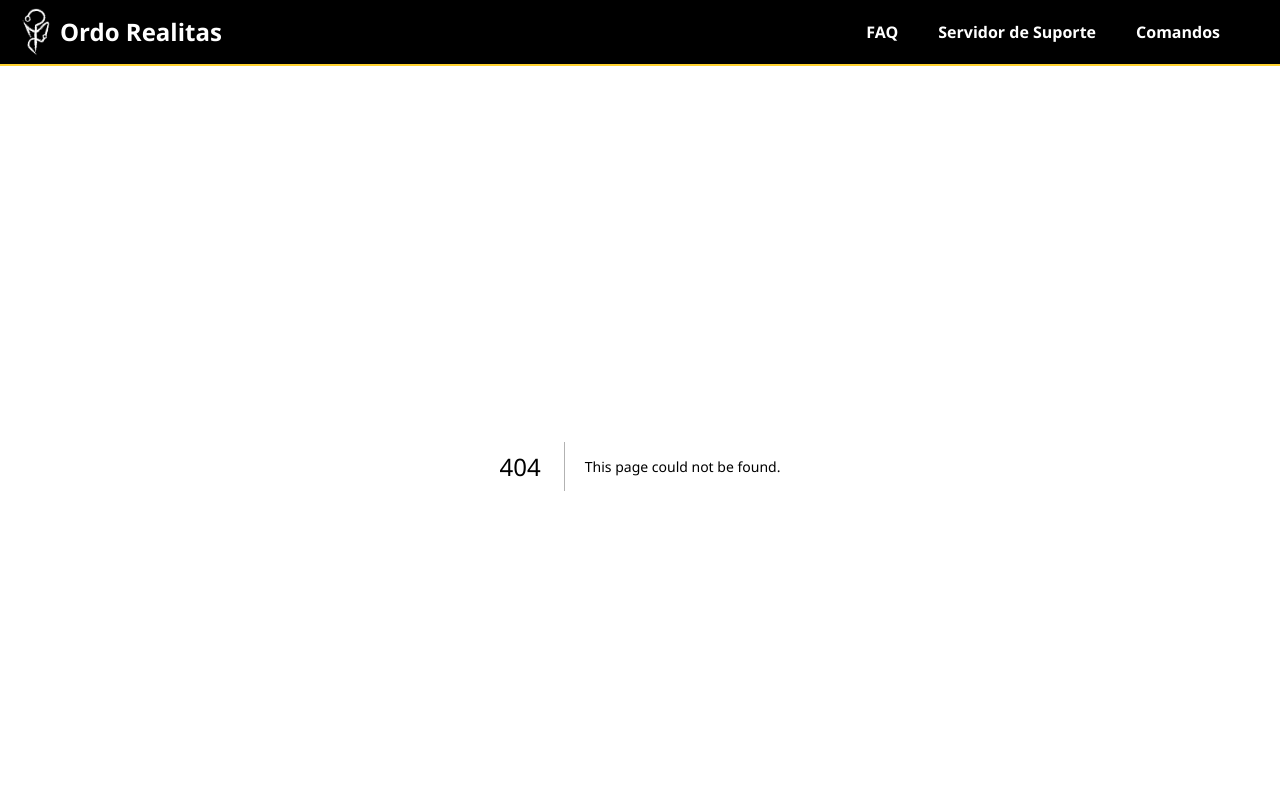
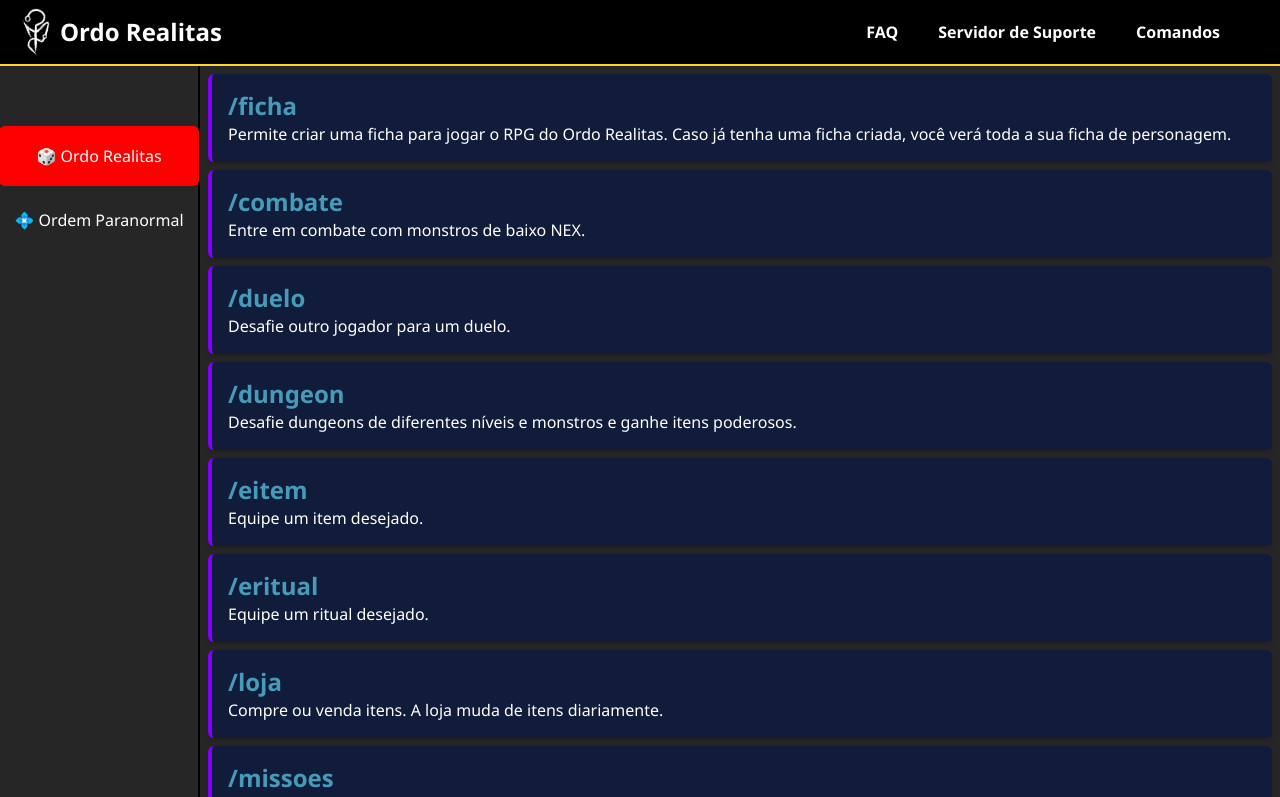
Before and after one commit to speedlightzx/ordorealitas-site, a Next.js app: page /comandos in a window 1280 px wide. Before the commit this address had no page. Shown: the top 797 px of the page. Built offline with nearby package versions, Linux system fonts and the light colour scheme.

Commit message:
commands page

```diff
--- /dev/null
+++ b/src/app/comandos/page.tsx
@@ -0,0 +1,36 @@
+'use client'
+
+import OrdemParanormalComandos from "@/components/OrdemParanormalComandos"
+import OrdoRealitasComandos from "@/components/OrdoRealitasComandos"
+import { useState } from "react"
+
+export default function comandos() {
+
+    type comandos = 'Ordo Realitas' | 'Ordem Paranormal'
+    const [opcaoSelecionada, setOpcao] = useState<comandos>('Ordo Realitas')
+
+    return (
+        <div className="w-full h-screen bg-neutral-800 flex flex-col lg:flex-row items-center">
+
+        <nav className="text-white gap-y-1 justify-center items-center lg:justify-normal list-none text-center lg:border-r-2 border-b-2 border-b-[#000000] border-r-[#000000] w-full lg:max-w-[25vh] h-full max-h-[25vh] lg:max-h-full flex flex-col">
+            <li
+            className={`opcaoComando w-[25vh] mt-15 ${opcaoSelecionada == 'Ordo Realitas' ? 'bg-[#ff0000]' : ''}`}
+            onClick={() => setOpcao('Ordo Realitas')}>
+            🎲 Ordo Realitas
+            </li>
+
+            <li
+            className={`opcaoComando w-[25vh] ${opcaoSelecionada == 'Ordem Paranormal' ? 'bg-[#ff0000]' : ''}`}
+            onClick={() => setOpcao('Ordem Paranormal')}>
+            💠 Ordem Paranormal
+            </li>
+        </nav>
+
+        <section className="w-full h-full overflow-y-auto">
+            {opcaoSelecionada == 'Ordo Realitas' && <OrdoRealitasComandos/>}
+            {opcaoSelecionada == 'Ordem Paranormal' && <OrdemParanormalComandos />}
+        </section>
+
+        </div>
+    )
+}
--- a/src/app/faq/page.tsx
+++ b/src/app/faq/page.tsx
@@ -1,5 +1,3 @@
-'use client'
-
 import QuestionResponse from "@/components/QuestionResponse"
 
 export default function faq() {
--- a/src/app/globals.css
+++ b/src/app/globals.css
@@ -152,3 +152,7 @@ drop-shadow(0 0 3rem #000000);
 .botaoSimboloMaior:hover {
     transform: scale(1.1);
 }
+
+.opcaoComando {
+    @apply h-15 justify-center flex items-center hover:bg-[#ff0000] transition duration-250 rounded-md
+}
--- a/src/app/page.tsx
+++ b/src/app/page.tsx
@@ -78,7 +78,7 @@ O Ordo Realitas também tem o próprio RPG, ele utiliza como base o sistema de O
     { /* simbolo maior */ }
       <div className="flex justify-center items-center w-full relative">
         <img src="maior.png" alt="simbolo maior"
-        className="max-w-120 max-h-120 sm:max-w-160 sm:max-h-160 simboloMaior"/>
+        className="max-w-110 max-h-110 sm:max-w-160 sm:max-h-160 simboloMaior"/>
         <div className="absolute top-1/2">
           <button
           onClick={() => window.open('https://discord.com/api/oauth2/authorize?client_id=1042204545012473926&permissions=277025516545&scope=bot%20applications.commands')}
--- /dev/null
+++ b/src/components/ComandosLayout/index.tsx
@@ -0,0 +1,13 @@
+interface iComandosLayout {
+    Titulo: string,
+    Descricao: string
+}
+
+export default function ComandosLayout({ Titulo, Descricao }: iComandosLayout) {
+    return (
+        <div className="bg-[#111C3A] p-4 rounded-md border-l-4 border-[#7F00FF] shadow-md">
+            <strong className="text-[#61dafbaa] text-2xl">{Titulo}</strong>
+            <p className="text-white">{Descricao}</p>
+        </div>
+    )
+}
--- a/src/components/FooterInfo/index.tsx
+++ b/src/components/FooterInfo/index.tsx
@@ -2,7 +2,7 @@
 
 export default function Footerinfo() {
     return (
-        <div className="bg-neutral-900 h-screen w-full lg:max-w-full lg:max-h-[15rem] overflow-x-hidden relative border-t-[#FFD700] border-2">
+        <div className="bg-neutral-900 h-full w-full lg:max-w-full lg:max-h-[15rem] overflow-x-hidden relative border-t-[#FFD700] border-2">
             <footer className="lg:flex lg:justify-center w-full">
                 <div className="lg:max-w-[20rem] w-full text-center my-auto items-center justify-center mt-10">
                      <h1 className="font-bold lg:text-2xl text-[20px] text-white">Ordo Realitas</h1>
@@ -16,7 +16,7 @@ export default function Footerinfo() {
                              <a onClick={() => window.open('https://discord.gg/nx4P9PaNCm')} href="#" className="navItem textoResponsivo text-white">Servidor de Suporte</a>
                          </li>
                          <li>
-                         <a href="#" className="navItem textoResponsivo text-white">Comandos</a>
+                         <a href="comandos" className="navItem textoResponsivo text-white">Comandos</a>
                          </li>
                      </ul>
                  </div>
--- a/src/components/Navigation/index.tsx
+++ b/src/components/Navigation/index.tsx
@@ -14,7 +14,7 @@ export default function Navigation() {
             <div className="flex gap-x-10 items-center">
                 <a href="faq" className="navItem textoResponsivo">FAQ</a>
                 <a onClick={() => window.open('https://discord.gg/nx4P9PaNCm')} href="#" className="navItem textoResponsivo">Servidor de Suporte</a>
-                <a href="#" className="navItem textoResponsivo">Comandos</a>
+                <a href="comandos" className="navItem textoResponsivo">Comandos</a>
             </div>
         </nav>
     )
--- /dev/null
+++ b/src/components/OrdemParanormalComandos/index.tsx
@@ -0,0 +1,10 @@
+import ComandosLayout from "../ComandosLayout";
+
+export default function OrdemParanormalComandos() {
+    return (
+        <div className="p-2 flex flex-col gap-y-2">
+            <ComandosLayout Titulo="/opficha" Descricao="Permite criar uma ficha de Ordem Paranormal totalmente customizável. Também calcula os status automaticamente."/>
+            <ComandosLayout Titulo="/roll" Descricao="Role dados. O bot retorna o maior dado somado, soma de todos os dados, e todos os dados rolados."/>
+        </div>
+    )
+}
--- /dev/null
+++ b/src/components/OrdoRealitasComandos/index.tsx
@@ -0,0 +1,18 @@
+import ComandosLayout from "../ComandosLayout";
+
+export default function OrdoRealitasComandos() {
+    return (
+        <div className="p-2 flex flex-col gap-y-2">
+            <ComandosLayout Titulo="/ficha" Descricao="Permite criar uma ficha para jogar o RPG do Ordo Realitas. Caso já tenha uma ficha criada, você verá toda a sua ficha de personagem."/>
+            <ComandosLayout Titulo="/combate" Descricao="Entre em combate com monstros de baixo NEX."/>
+            <ComandosLayout Titulo="/duelo" Descricao="Desafie outro jogador para um duelo."/>
+            <ComandosLayout Titulo="/dungeon" Descricao="Desafie dungeons de diferentes níveis e monstros e ganhe itens poderosos."/>
+            <ComandosLayout Titulo="/eitem" Descricao="Equipe um item desejado."/>
+            <ComandosLayout Titulo="/eritual" Descricao="Equipe um ritual desejado."/>
+            <ComandosLayout Titulo="/loja" Descricao="Compre ou venda itens. A loja muda de itens diariamente."/>
+            <ComandosLayout Titulo="/missoes" Descricao="Veja suas missões diárias. Ganhe dinheiro e recompensas aleatórias."/>
+            <ComandosLayout Titulo="/vote" Descricao="Vote no Ordo Realitas e ganhe recompensas!"/>
+            <ComandosLayout Titulo="/info" Descricao="Veja as informações do Ordo Realitas."/>
+        </div>
+    )
+}
```
